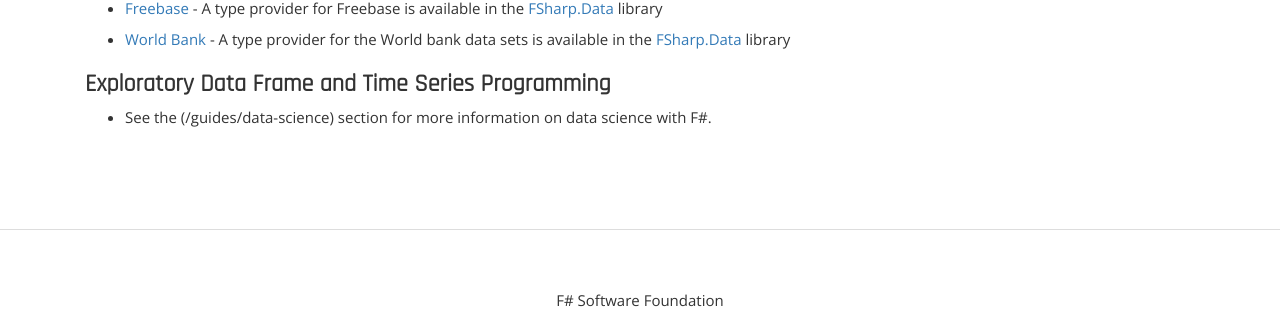
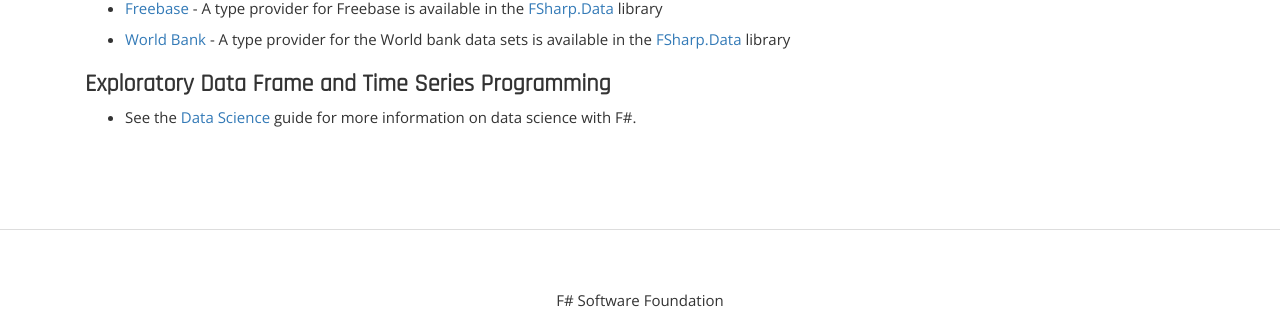
Before and after one commit to fsharp/fsharp.org, a Jekyll site: the page built from guides/data-access/index.md, in a window 1280 px wide and 900 px high, scrolled down 501 px. Shown: the part 481-790 px from the top of the window. Built offline with Jekyll 4.4.1, drawn with Linux system fonts in a browser that asks for light colours; nearby versions of some CDN libraries.

Commit message:
content cleanup

```diff
--- a/guides/data-access/index.md
+++ b/guides/data-access/index.md
@@ -50,4 +50,4 @@
 
 ### Exploratory Data Frame and Time Series Programming
 
-* See the (/guides/data-science) section for more information on data science with F#.
+* See the [Data Science](/guides/data-science) guide for more information on data science with F#.
```
